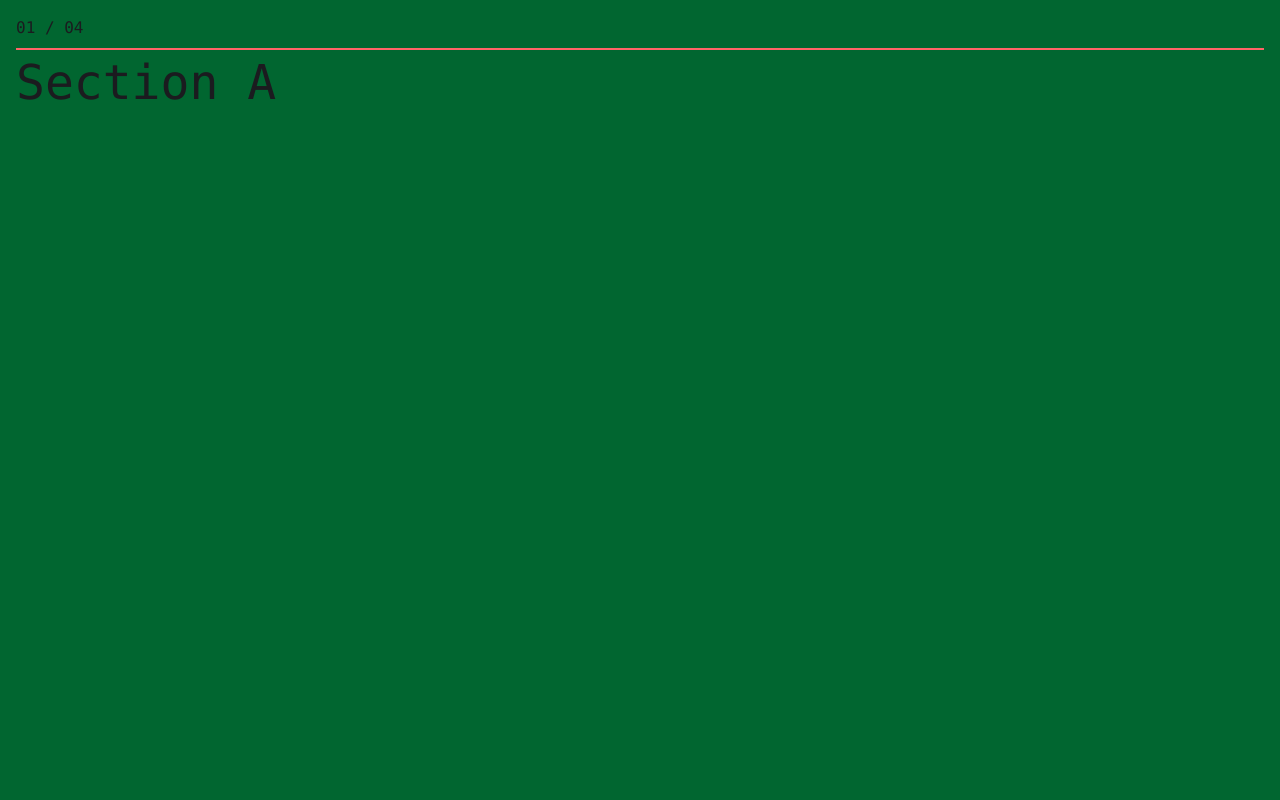
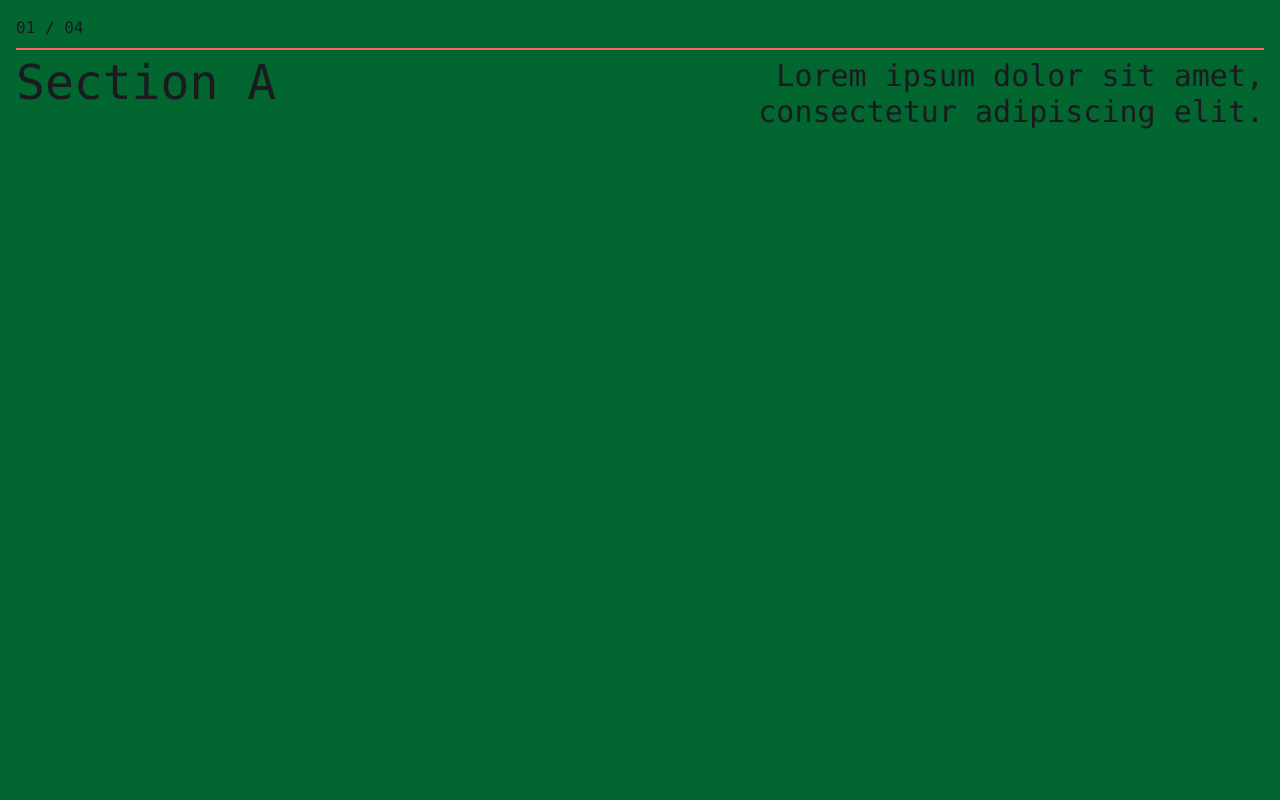
Before and after one commit to 11amanraj/portfolio-april-2025, a Next.js app: page / in a window 1280 px wide. Shown: the top 800 px of the page. Built offline with nearby package versions, Linux system fonts and the light colour scheme.

Commit message:
Added more detail to title section

```diff
--- a/app/Components/CaseStudy/CaseSection.tsx
+++ b/app/Components/CaseStudy/CaseSection.tsx
@@ -13,9 +13,14 @@ const CaseSection: React.FC<{ sectionDetail: sectionDetail, totalSections: numbe
           {`0${sectionDetail.key + 1} / 0${totalSections}`}
         </span>
         <span className='h-0.5 bg-red-400'></span>
-        <span className='text-5xl'>
-          {sectionDetail.title}
-        </span>
+        <div className='flex justify-between'>
+          <span className='text-5xl'>
+            {sectionDetail.title}
+          </span>
+          <span className='text-3xl max-w-140 text-right'>
+            Lorem ipsum dolor sit amet, consectetur adipiscing elit.
+          </span>
+        </div>
       </h2>
     </section>
   )
```
